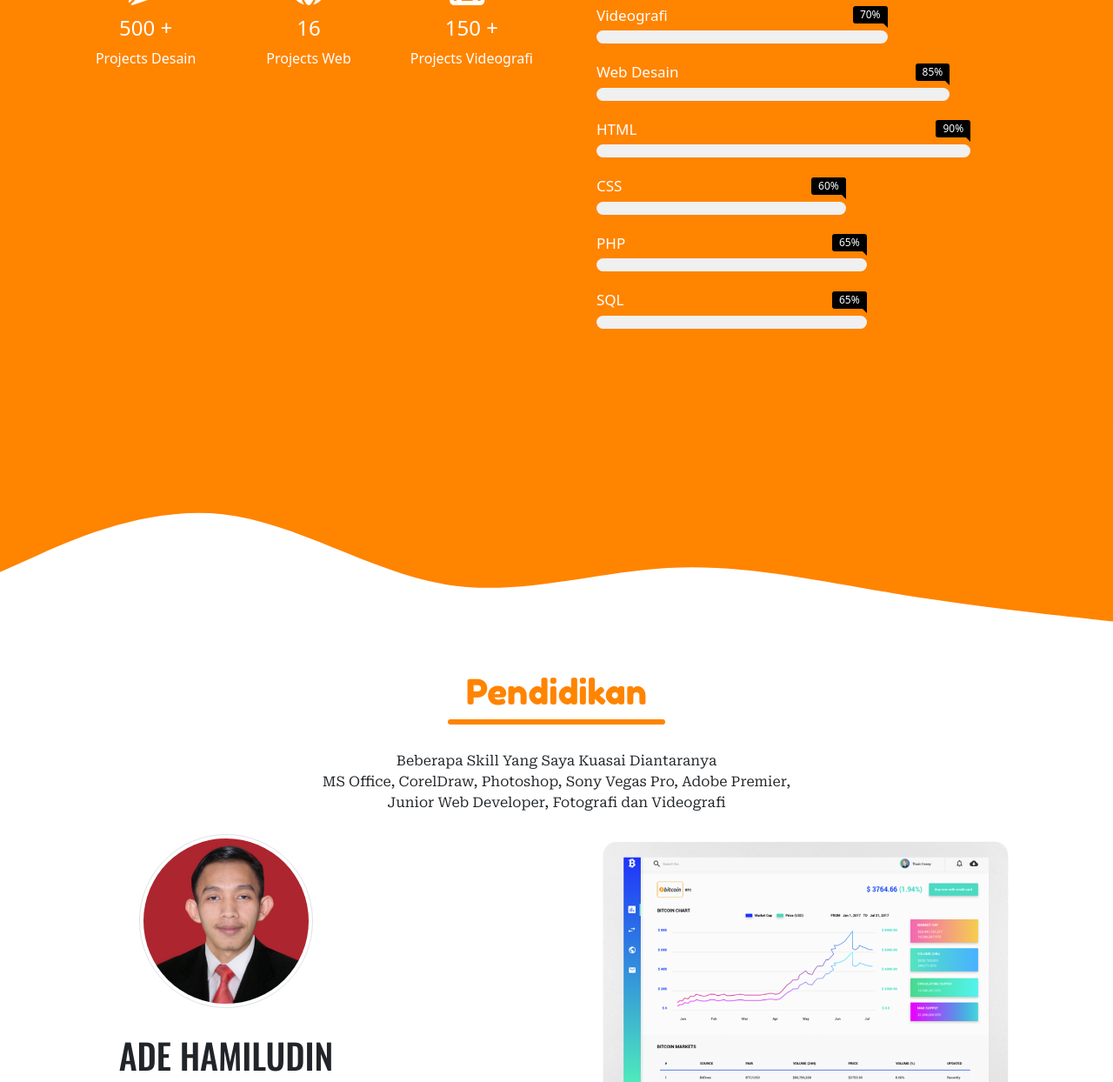
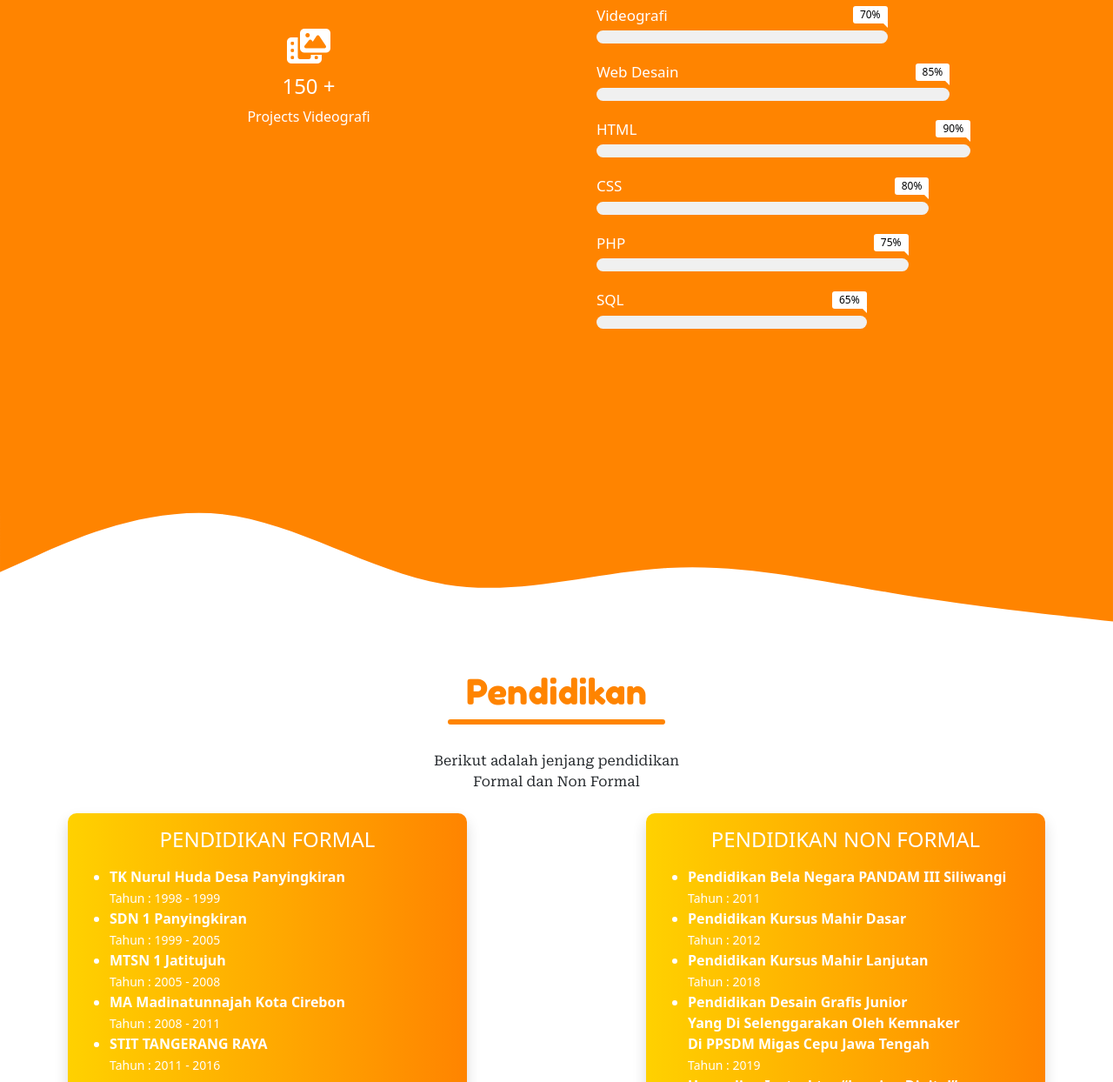
Before and after one commit to abankk2/abankk2.github.io, a plain HTML site: page index.html in a window 1280 px wide. Shown: the part 1521-2765 px from the top of the page at 87% size. Drawn offline with nearby package versions, Linux system fonts and the light colour scheme.

Commit message:
perbaiki pendidikan

```diff
--- a/assets/css/bar.css
+++ b/assets/css/bar.css
@@ -73,7 +73,7 @@
   width: 70%;
 }
 .bar .progress-line.php span {
-  width: 65%;
+  width: 75%;
 }
 .bar .progress-line.sql span {
   width: 65%;
@@ -82,7 +82,7 @@
   width: 90%;
 }
 .bar .progress-line.css span {
-  width: 60%;
+  width: 80%;
 }
 .progress-line span::before {
   position: absolute;
@@ -94,17 +94,17 @@
   border: 7px solid transparent;
   border-bottom-width: 0px;
   border-right-width: 0px;
-  border-top-color: #000;
+  border-top-color: #fff;
   opacity: 0;
-  animation: showText2 0.5s 1.5s linear forwards;
+  animation: showText2 0.5s 0.5s linear forwards;
 }
 .progress-line span::after {
   position: absolute;
   top: -28px;
   right: 0;
   font-weight: 500;
-  background: #000;
-  color: #fff;
+  background: #fff;
+  color: #000;
   padding: 1px 8px;
   font-size: 12px;
   border-radius: 3px;
@@ -141,7 +141,7 @@
   content: "70%";
 }
 .progress-line.php span::after {
-  content: "65%";
+  content: "75%";
 }
 .progress-line.sql span::after {
   content: "65%";
@@ -151,5 +151,5 @@
   content: "90%";
 }
 .progress-line.css span::after {
-  content: "60%";
+  content: "80%";
 }
--- a/assets/css/style.css
+++ b/assets/css/style.css
@@ -87,3 +87,9 @@
   border-radius: 5px;
   width: 250px;
 }
+
+.kotaksekolah {
+  background: rgb(255, 132, 0);
+  background: linear-gradient(90deg, rgba(255, 209, 0, 1) 0%, rgba(255, 132, 0, 1) 100%);
+  border-radius: 10px;
+}
--- a/index.html
+++ b/index.html
@@ -103,22 +103,31 @@
             <div class="row align-items-center">
                 <div class="col-lg-6 p-3 text-center text-white">
                     <div class="welcome_text">
-                        <div class="row mt-5">
-                            <div class="col-md-4">
+                        <div class="row mt-5 justify-content-center">
+                            <div class="col-md-4 mb-3">
                                 <div class="wel_item">
                                     <h1><i class="fa-solid fa-pen-nib"></i></h1>
-                                    <h4>500 +</h4>
+                                    <h4>700 +</h4>
                                     <p>Projects Desain</p>
                                 </div>
                             </div>
-                            <div class="col-md-4">
+                            <div class="col-md-4 mb-3">
                                 <div class="wel_item">
                                     <h1><i class="fa-solid fas fa-globe"></i></h1>
-                                    <h4>16</h4>
+                                    <h4>25 +</h4>
                                     <p>Projects Web</p>
                                 </div>
                             </div>
-                            <div class="col-md-4">
+
+                            <div class="col-md-4 mb-3">
+                                <div class="wel_item">
+                                    <h1><i class="fa-solid fa-camera"></i></h1>
+                                    <h4>200 +</h4>
+                                    <p>Projects Videografi</p>
+                                </div>
+                            </div>
+
+                            <div class="col-md-4 mb-3">
                                 <div class="wel_item">
                                     <h1><i class="fa-solid fa-photo-film"></i></h1>
                                     <h4>150 +</h4>
@@ -242,24 +251,66 @@
         <div class="container">
             <h1 class="judul" style="color: #ff8400;">Pendidikan</h1>
             <p class="garis-judul2 m-auto mb-3"></p>
-            <p class="text-dark text-center ket">Beberapa Skill Yang Saya Kuasai Diantaranya <br> MS Office, CorelDraw,
-                Photoshop, Sony Vegas Pro, Adobe Premier, <br> Junior Web Developer, Fotografi dan Videografi</p>
+            <p class="text-dark text-center ket">Berikut adalah jenjang pendidikan <br> Formal dan Non Formal</p>
 
-            <div class="row">
-                <div class="col-md-4 p-2 text-center">
-                    <img src="assets/img/abank.jpg" class="rounded-circle img-thumbnail" width="200px" alt="abank">
-                    <h1 class="nama">ADE HAMILUDIN</h1>
-                    <h4 class="text-white mt-3">"ABANK"</h4>
-                    <p class="text-white ket">Saya adalah Instruktur Desain Grafis Junior dan
-                        Instruktur Junior Web Developer, lahir di
-                        Majalengka pada tanggal 26 November 1992 Warga
-                        Negara Indonesia Status Sudah Menikah.
-                    </p>
+            <div class="row justify-content-center">
+                <div class="col-md-5 mb-3 p-2">
+                    <div class="kotaksekolah shadow p-3 text-white">
+                        <h4 class="text-center mb-3">PENDIDIKAN FORMAL</h4>
+                        <ul>
+                            <li><b>TK Nurul Huda Desa Panyingkiran</b>
+                                <br><small>Tahun : 1998 - 1999</small>
+                            </li>
+                            <li><b>SDN 1 Panyingkiran</b>
+                                <br><small>Tahun : 1999 - 2005</small>
+                            </li>
+                            <li><b>MTSN 1 Jatitujuh</b>
+                                <br><small>Tahun : 2005 - 2008</small>
+                            </li>
+                            <li><b>MA Madinatunnajah Kota Cirebon</b>
+                                <br><small>Tahun : 2008 - 2011</small>
+                            </li>
+                            <li><b>STIT TANGERANG RAYA</b>
+                                <br><small>Tahun : 2011 - 2016</small>
+                            </li>
+
+                        </ul>
+                    </div>
                 </div>
                 <div class="col-md-2"></div>
-                <div class="col-md-6 p-2">
-                    <img src="assets/img/laptop.png" class="img-fluid" alt="hero">
+
+                <div class="col-md-5 mb-3 p-2 ">
+                    <div class="kotaksekolah shadow p-3 text-white">
+                        <h4 class="text-center mb-3">PENDIDIKAN NON FORMAL</h4>
+                        <ul>
+                            <li><b>Pendidikan Bela Negara PANDAM III Siliwangi</b>
+                                <br><small>Tahun : 2011</small>
+                            </li>
+                            <li><b>Pendidikan Kursus Mahir Dasar</b>
+                                <br><small>Tahun : 2012</small>
+                            </li>
+                            <li><b>Pendidikan Kursus Mahir Lanjutan</b>
+                                <br><small>Tahun : 2018</small>
+                            </li>
+                            <li><b>Pendidikan Desain Grafis Junior <br>
+                                    Yang Di Selenggarakan Oleh Kemnaker <br>
+                                    Di PPSDM Migas Cepu Jawa Tengah </b>
+                                <br><small>Tahun : 2019</small>
+                            </li>
+                            <li><b>Upgreding Instruktur “Lerning Digital”</b>
+                                <br><small>Tahun : 2019</small>
+                            </li>
+                            <li><b>Upgreding Instruktur “Junior Web Developmen” <br>
+                                    Yang Di Selenggarakan Oleh Kemnaker <br>
+                                    Di BLK Bekasi Jawa Barat</b>
+                                <br><small>Tahun : 2019</small>
+                            </li>
+
+
+                        </ul>
+                    </div>
                 </div>
+
             </div>
         </div>
 
```
